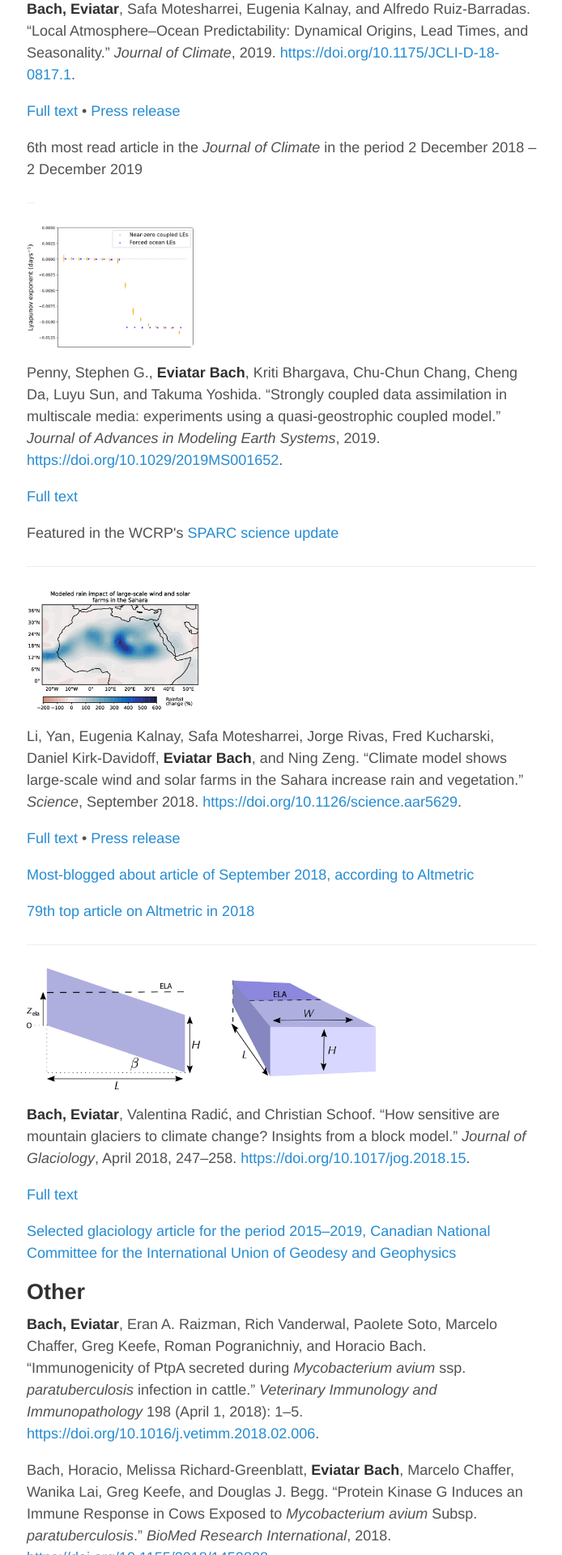
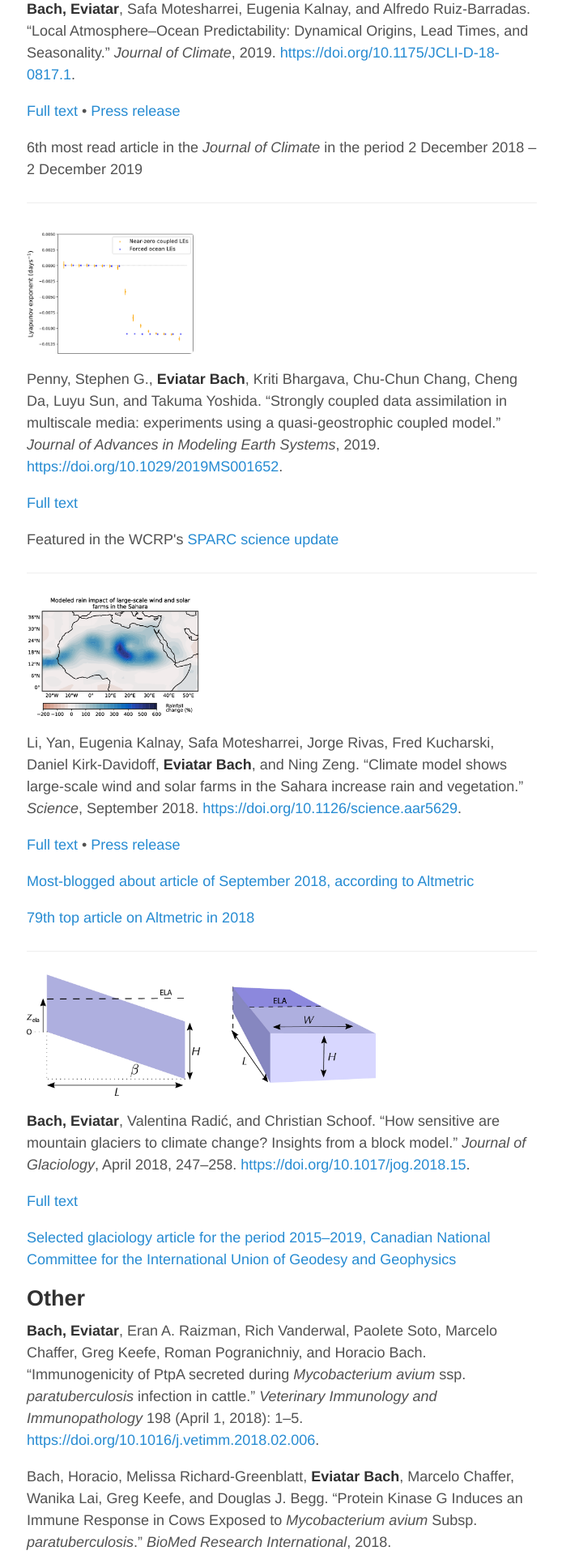
Before and after one commit to eviatarbach/website_old, a Jekyll site: the page built from publications.md, in a window 1280 px wide. Shown: the part 430-2350 px from the top of the page at 81% size, without its empty margins (292-986 px from the left). Built offline with Jekyll 4.4.1, drawn with Linux system fonts in a browser that asks for light colours; comment, search, counter and statistics services are not loaded.

Commit message:
Update publications.md

```diff
--- a/publications.md
+++ b/publications.md
@@ -14,7 +14,7 @@ See also my [Google Scholar](https://scholar.google.com/citations?user=qeCEIpwAA
 
 6th most read article in the *Journal of Climate* in the period 2 December 2018 – 2 December 2019
 <div class="altmetric-embed" data-badge-type="donut" data-altmetric-id="64616051" />
-<hr style="width:10px">
+<hr style="height:10px">
 ![](/assets/lyapunov.jpg){:height="150px"}
 
 Penny, Stephen G., **Eviatar Bach**, Kriti Bhargava, Chu‐Chun Chang, Cheng Da, Luyu Sun, and Takuma Yoshida. “Strongly coupled data assimilation in multiscale media: experiments using a quasi‐geostrophic coupled model.”  *Journal of Advances in Modeling Earth Systems*, 2019. [https://doi.org/10.1029/2019MS001652](https://doi.org/10.1029/2019MS001652).
```
